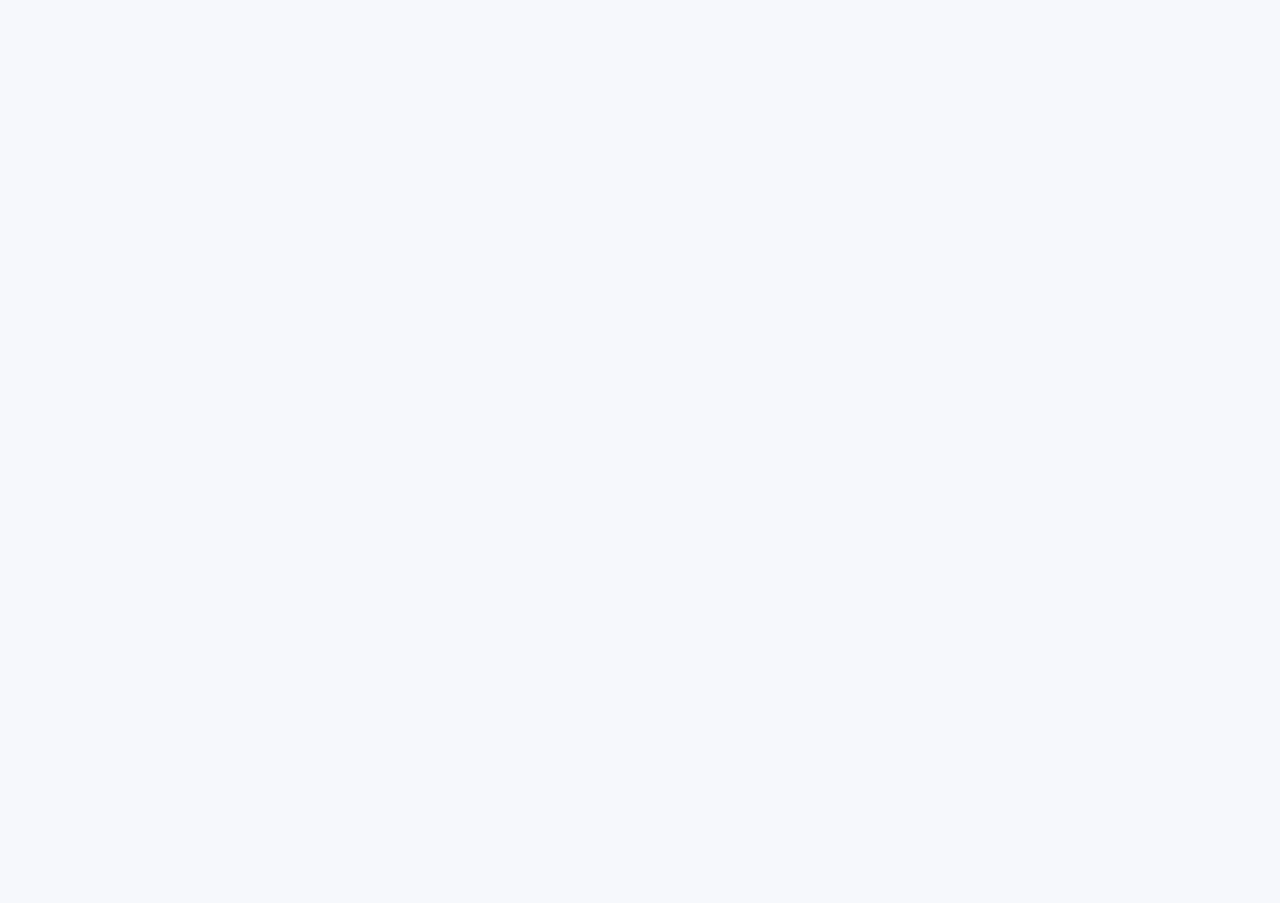
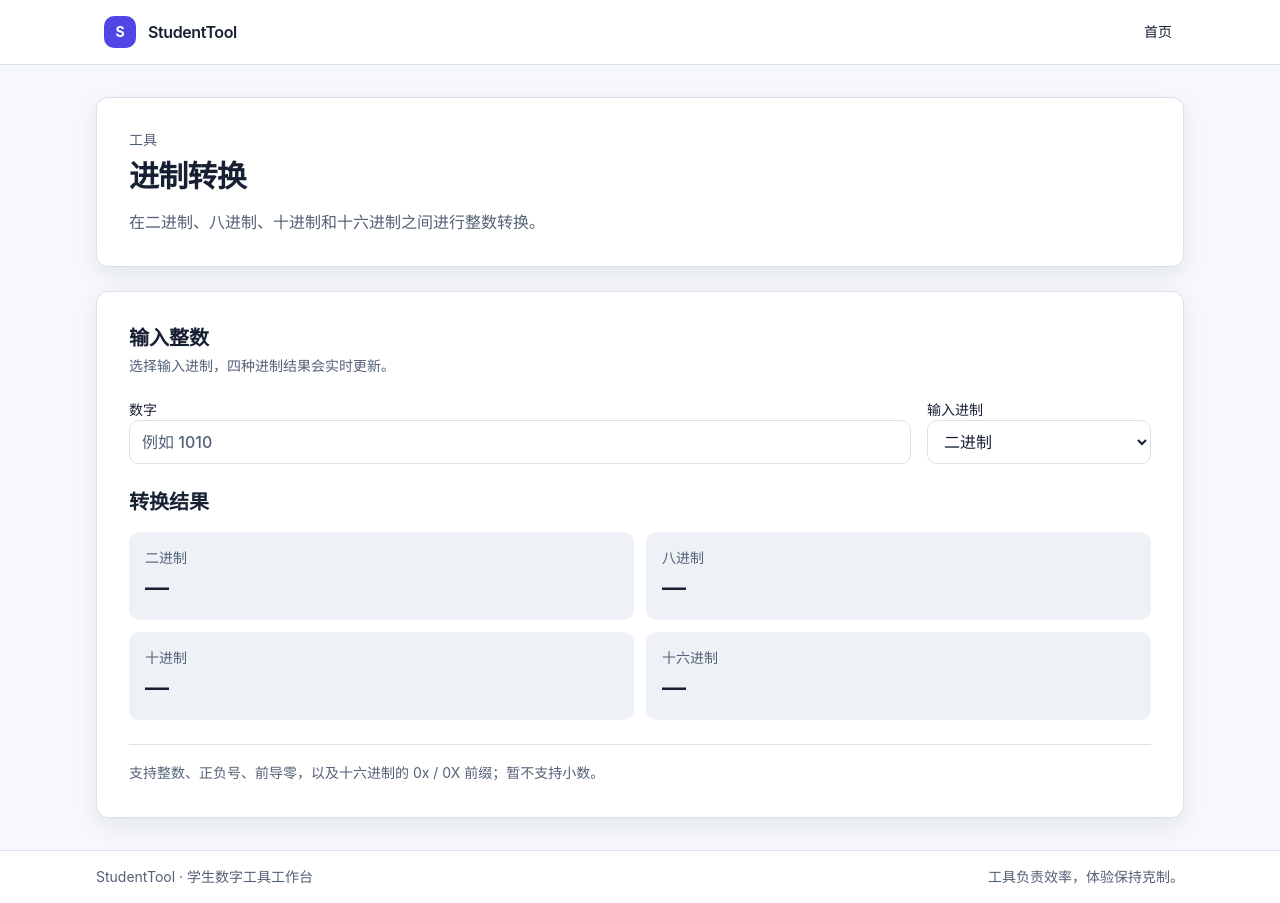
Before and after one commit to yyh31415926/StudentTool, a Next.js app: page /tools/base-convert in a window 1280 px wide. Before the commit this address had no page. Before the commit the page ends 800 px from the top, so only its background shows below. Built offline with nearby package versions, Linux system fonts and the light colour scheme.

Commit message:
Phase 4-B

```diff
--- a/src/app/tools/[toolId]/page.tsx
+++ b/src/app/tools/[toolId]/page.tsx
@@ -1,8 +1,10 @@
 import type { Metadata } from "next";
 import { notFound } from "next/navigation";
+import { BaseConverterTemplate } from "@/components/tools/templates/BaseConverterTemplate";
 import { Card } from "@/components/ui/Card";
 import { CounterTemplate } from "@/components/tools/templates/CounterTemplate";
 import { ConverterTemplate } from "@/components/tools/templates/ConverterTemplate";
+import { baseDefinitions } from "@/lib/tools/base-convert";
 import { unitConvertGroups } from "@/lib/tools/unit-convert";
 import { getAllTools, getToolById } from "@/lib/tools/registry";
 
@@ -54,6 +56,8 @@ export default async function ToolPage({ params }: ToolPageProps) {
           <CounterTemplate exampleInput={tool.exampleInput} />
         ) : tool.template === "converter" ? (
           <ConverterTemplate unitGroups={unitConvertGroups} />
+        ) : tool.template === "base-converter" ? (
+          <BaseConverterTemplate bases={baseDefinitions} />
         ) : null}
       </div>
     </div>
--- /dev/null
+++ b/src/components/tools/templates/BaseConverterTemplate.tsx
@@ -0,0 +1,110 @@
+"use client";
+
+import { useMemo, useState } from "react";
+import { Card } from "@/components/ui/Card";
+import { Input } from "@/components/ui/Input";
+import { Select } from "@/components/ui/Select";
+import {
+  baseDefinitions,
+  convertBase,
+  type BaseDefinition,
+  type BaseId,
+} from "@/lib/tools/base-convert";
+
+type BaseConverterTemplateProps = {
+  bases: readonly BaseDefinition[];
+};
+
+export function BaseConverterTemplate({
+  bases,
+}: BaseConverterTemplateProps) {
+  const initialBaseId = bases[0]?.id ?? baseDefinitions[0].id;
+  const [value, setValue] = useState("");
+  const [inputBaseId, setInputBaseId] = useState<BaseId>(initialBaseId);
+
+  const conversion = useMemo(() => {
+    if (!value.trim()) {
+      return { results: undefined, error: undefined };
+    }
+
+    try {
+      return {
+        results: convertBase(value, inputBaseId),
+        error: undefined,
+      };
+    } catch (error) {
+      return {
+        results: undefined,
+        error: error instanceof Error ? error.message : "输入无法转换。",
+      };
+    }
+  }, [inputBaseId, value]);
+
+  return (
+    <Card className="space-y-6">
+      <div>
+        <h2 className="text-xl font-semibold">输入整数</h2>
+        <p className="mt-1 text-sm text-muted-foreground">
+          选择输入进制，四种进制结果会实时更新。
+        </p>
+      </div>
+
+      <div className="grid gap-4 md:grid-cols-[minmax(0,1fr)_14rem]">
+        <label className="space-y-2 text-sm font-medium">
+          <span>数字</span>
+          <Input
+            aria-label="输入需要转换的整数"
+            inputMode="text"
+            value={value}
+            onChange={(event) => setValue(event.target.value)}
+            onKeyDown={(event) => {
+              if (event.key === "Escape") {
+                setValue("");
+              }
+            }}
+            placeholder="例如 1010"
+          />
+        </label>
+
+        <label className="space-y-2 text-sm font-medium">
+          <span>输入进制</span>
+          <Select
+            aria-label="选择输入进制"
+            value={inputBaseId}
+            onChange={(event) => setInputBaseId(event.target.value as BaseId)}
+          >
+            {bases.map((base) => (
+              <option key={base.id} value={base.id}>
+                {base.name}
+              </option>
+            ))}
+          </Select>
+        </label>
+      </div>
+
+      {conversion.error ? (
+        <p className="text-sm text-error" role="alert">
+          {conversion.error}
+        </p>
+      ) : null}
+
+      <div>
+        <h2 className="text-xl font-semibold">转换结果</h2>
+        <dl className="mt-4 grid gap-3 sm:grid-cols-2">
+          {bases.map((base) => (
+            <div key={base.id} className="rounded-control bg-surface-muted p-4">
+              <dt className="text-sm text-muted-foreground">{base.name}</dt>
+              <dd className="mt-1 break-all text-2xl font-semibold tabular-nums">
+                {conversion.results?.[base.id] ?? "—"}
+              </dd>
+            </div>
+          ))}
+        </dl>
+      </div>
+
+      <p className="border-t border-border pt-4 text-sm leading-6 text-muted-foreground">
+        支持整数、正负号、前导零，以及十六进制的 0x / 0X 前缀；暂不支持小数。
+      </p>
+    </Card>
+  );
+}
--- /dev/null
+++ b/src/lib/tools/base-convert.ts
@@ -0,0 +1,132 @@
+export type BaseId = "binary" | "octal" | "decimal" | "hexadecimal";
+
+export type BaseDefinition = {
+  id: BaseId;
+  radix: 2 | 8 | 10 | 16;
+  name: string;
+};
+
+export type BaseConversionResult = Readonly<Record<BaseId, string>>;
+
+export const baseDefinitions: readonly BaseDefinition[] = [
+  { id: "binary", radix: 2, name: "二进制" },
+  { id: "octal", radix: 8, name: "八进制" },
+  { id: "decimal", radix: 10, name: "十进制" },
+  { id: "hexadecimal", radix: 16, name: "十六进制" },
+] as const;
+
+function getBaseDefinition(baseId: string) {
+  return baseDefinitions.find((base) => base.id === baseId);
+}
+
+function getDigitValue(character: string) {
+  const code = character.toUpperCase().charCodeAt(0);
+
+  if (code >= 48 && code <= 57) {
+    return code - 48;
+  }
+
+  if (code >= 65 && code <= 70) {
+    return code - 55;
+  }
+
+  return -1;
+}
+
+function parseInteger(input: string, base: BaseDefinition): bigint {
+  let value = BigInt(0);
+
+  for (const character of input) {
+    const digit = getDigitValue(character);
+
+    if (digit < 0 || digit >= base.radix) {
+      throw new Error("输入包含非法字符，请根据所选进制输入整数。");
+    }
+
+    value = value * BigInt(base.radix) + BigInt(digit);
+  }
+
+  return value;
+}
+
+function normalizeInput(input: string, base: BaseDefinition) {
+  const trimmed = input.trim();
+
+  if (!trimmed) {
+    throw new Error("请输入整数。");
+  }
+
+  let sign = "";
+  let digits = trimmed;
+
+  if (digits.startsWith("+") || digits.startsWith("-")) {
+    sign = digits[0] === "-" ? "-" : "";
+    digits = digits.slice(1);
+  }
+
+  if (!digits) {
+    throw new Error("请输入整数。");
+  }
+
+  if (digits.includes(".")) {
+    throw new Error("暂不支持小数，请输入整数。");
+  }
+
+  if (base.id === "hexadecimal" && /^0x/i.test(digits)) {
+    digits = digits.slice(2);
+  } else if (/^0[xbo]/i.test(digits)) {
+    throw new Error("仅十六进制输入支持 0x / 0X 前缀。");
+  }
+
+  if (!digits) {
+    throw new Error("请输入整数。");
+  }
+
+  return { sign, digits };
+}
+
+export function convertBase(
+  input: string,
+  inputBaseId: string,
+): BaseConversionResult {
+  if (typeof input !== "string") {
+    throw new TypeError("输入必须是数字字符串。");
+  }
+
+  const inputBase = getBaseDefinition(inputBaseId);
+
+  if (!inputBase) {
+    throw new RangeError("不支持的输入进制。");
+  }
+
+  const { sign, digits } = normalizeInput(input, inputBase);
+  const parsed = parseInteger(digits, inputBase);
+  const signedValue = sign === "-" ? -parsed : parsed;
+
+  return Object.fromEntries(
+    baseDefinitions.map((base) => {
+      const output = signedValue.toString(base.radix);
+      return [
+        base.id,
+        base.id === "hexadecimal" ? output.toUpperCase() : output,
+      ];
+    }),
+  ) as BaseConversionResult;
+}
+
+export function runBaseConversion(input: unknown): BaseConversionResult {
+  if (typeof input !== "object" || input === null) {
+    throw new TypeError("进制转换需要结构化输入。");
+  }
+
+  const candidate = input as { value?: unknown; inputBaseId?: unknown };
+
+  if (
+    typeof candidate.value !== "string" ||
+    typeof candidate.inputBaseId !== "string"
+  ) {
+    throw new TypeError("进制转换输入格式无效。");
+  }
+
+  return convertBase(candidate.value, candidate.inputBaseId);
+}
--- /dev/null
+++ b/src/lib/tools/definitions/base-convert.ts
@@ -0,0 +1,12 @@
+import type { ToolDefinition } from "@/types/tools";
+import { runBaseConversion } from "../base-convert";
+
+export const baseConvertTool: ToolDefinition = {
+  id: "base-convert",
+  name: "进制转换",
+  category: "convert",
+  description: "在二进制、八进制、十进制和十六进制之间进行整数转换。",
+  template: "base-converter",
+  exampleInput: "1010",
+  run: runBaseConversion,
+};
--- a/src/lib/tools/definitions/index.ts
+++ b/src/lib/tools/definitions/index.ts
@@ -1,8 +1,10 @@
 import type { ToolDefinition } from "@/types/tools";
+import { baseConvertTool } from "./base-convert";
 import { charCountTool } from "./char-count";
 import { unitConvertTool } from "./unit-convert";
 
 export const toolDefinitions = [
   charCountTool,
   unitConvertTool,
+  baseConvertTool,
 ] satisfies readonly ToolDefinition[];
```
Also changed, not shown: 2 other files (tests, documents, lock files or other folders).
